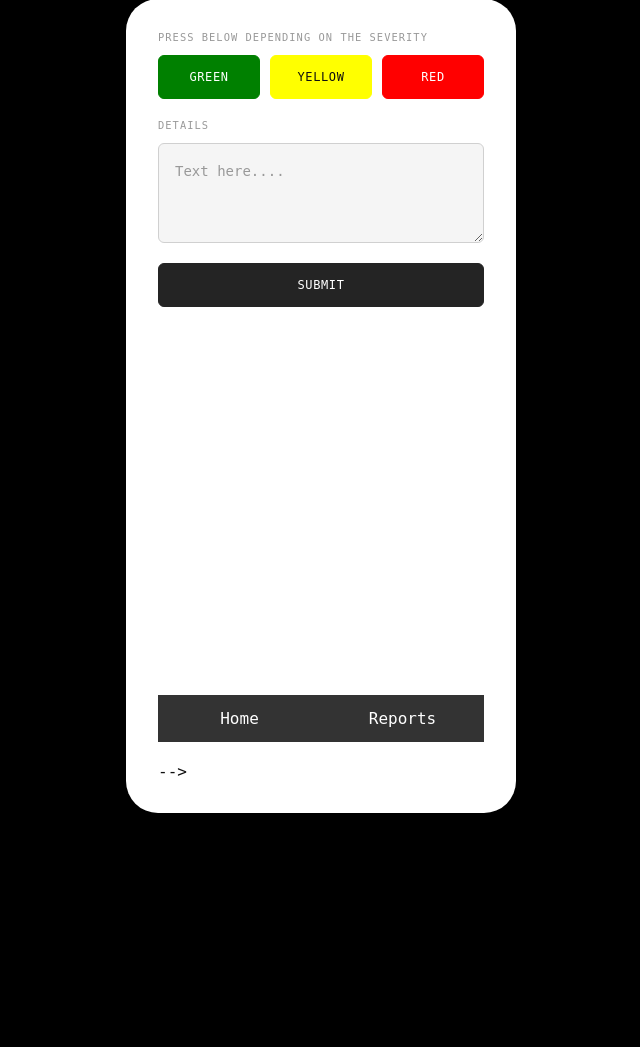
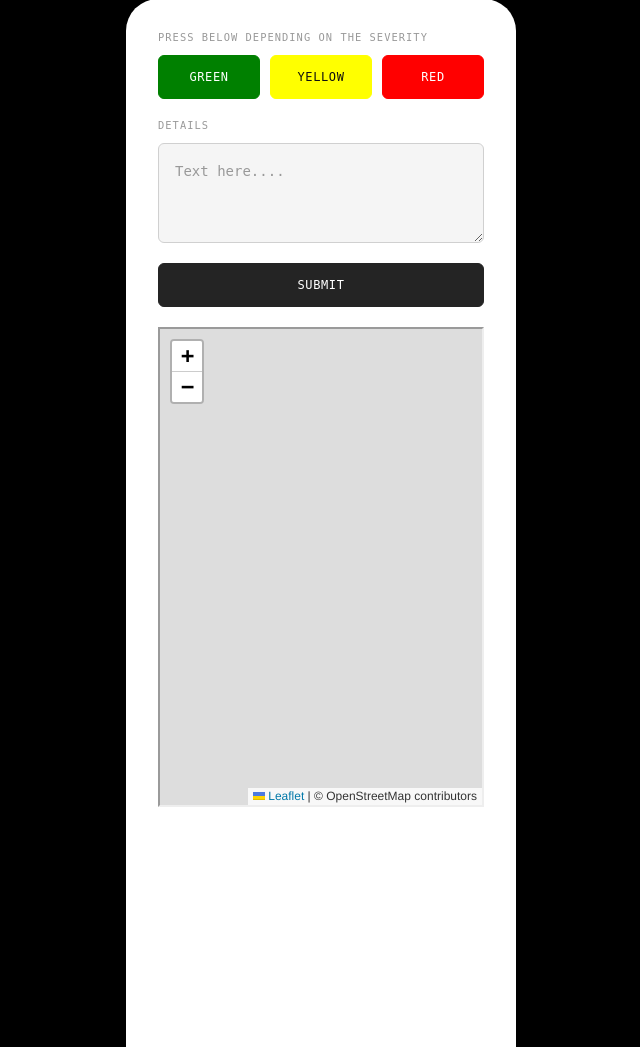
Before and after one commit to wuphy/accessibility-reporter, a Flask app: template stuckapp/templates/index.html in a window 1280 px wide. Shown: the part 49-1096 px from the top of the page, without its empty margins (319-959 px from the left). Before the commit the page ends 862 px from the top, so only its background shows below. Run offline with Flask 3, Linux system fonts and the light colour scheme; the template is opened without the code that fills it, so the values that code supplies are empty.

```diff
--- a/stuckapp/templates/index.html
+++ b/stuckapp/templates/index.html
@@ -29,10 +29,12 @@
 
          <button class="button button4">Submit</button>
 
+         <iframe src="test.html" name="test" height="480px" width="100%">You need a Frames Capable browser to view this content.</iframe>
+
         <div class = "nav-bar">
             <a href = "#home" class = "active">Home</a>
             <a href = "#reports">Reports</a>
-        </div> -->
+        </div>
     </div>
 
 
```
